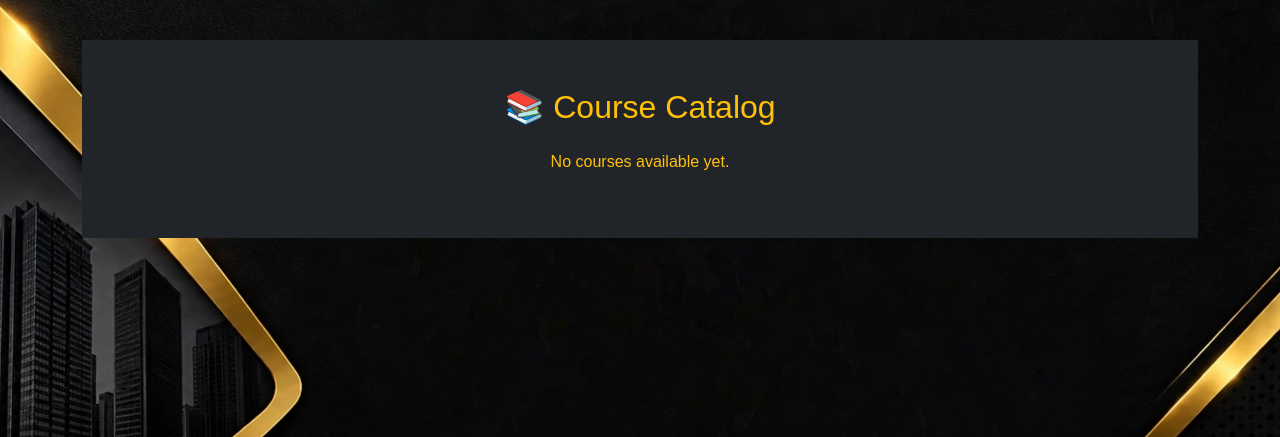
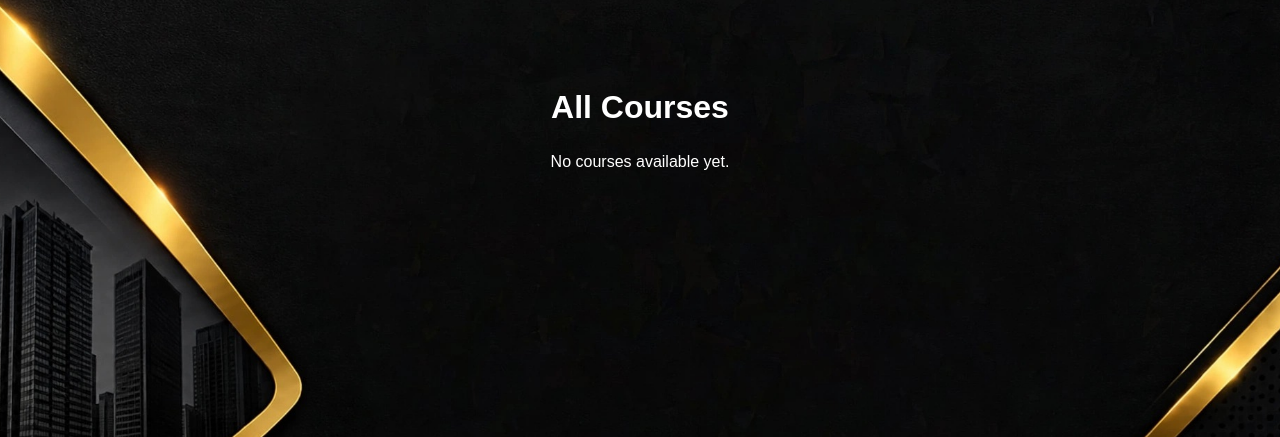
Before and after one commit to Navya-379/learner-portal, a Django app: page /courses/ in a window 1280 px wide. Shown: the part 57-494 px from the top of the page. Run offline with Django 5.2, Linux system fonts and the light colour scheme.

Commit message:
Update courses.html

```diff
--- a/core/templates/courses.html
+++ b/core/templates/courses.html
@@ -1,32 +1,29 @@
 {% extends "base.html" %}
-{% block title %}Courses{% endblock %}
+{% load static %}
+{% block title %}All Courses{% endblock %}
 
 {% block content %}
-<section id="courses" class="py-5 bg-dark text-light">
+<section class="py-5">
   <div class="container">
-    <h2 class="mb-4 text-center text-warning">📚 Course Catalog</h2>
-    <div class="row g-4">
+    <h2 class="fw-bold text-center mb-4">All Courses</h2>
+    <div class="row">
       {% for course in courses %}
-        <div class="col-md-4">
-          <div class="card course-card h-100 border-warning shadow-lg bg-dark text-light">
+        <div class="col-md-4 mb-4">
+          <div class="card h-100 shadow-sm">
+            {% if course.image %}
+              <img src="{{ course.image.url }}" class="card-img-top" alt="{{ course.title }}">
+            {% endif %}
             <div class="card-body">
-              <!-- Course name in gold -->
-              <h5 class="card-title text-warning fw-bold">{{ course.title }}</h5>
-
-              <!-- Side headings gold, values white -->
-              <p><strong>Duration:</strong> <span class="text-white">{{ course.duration }}</span></p>
-              <p><strong>Category:</strong> <span class="text-white">{{ course.category }}</span></p>
-
-              <!-- Description in white -->
-              <p class="text-white">{{ course.description|default:"No description available." }}</p>
-
-              <!-- Details button -->
-              <a href="{% url 'course_detail' course.id %}" class="btn btn-warning mt-2">View Details</a>
+              <h5 class="card-title">{{ course.title }}</h5>
+              <p class="card-text">{{ course.description|truncatewords:25 }}</p>
+              <p class="text-muted"><strong>Duration:</strong> {{ course.duration }}</p>
+              <p class="text-muted"><strong>Category:</strong> {{ course.category }}</p>
+              <a href="{% url 'course_detail' course.id %}" class="btn btn-primary">View Details</a>
             </div>
           </div>
         </div>
       {% empty %}
-        <p class="text-center text-warning">No courses available yet.</p>
+        <p class="text-center">No courses available yet.</p>
       {% endfor %}
     </div>
   </div>
```
